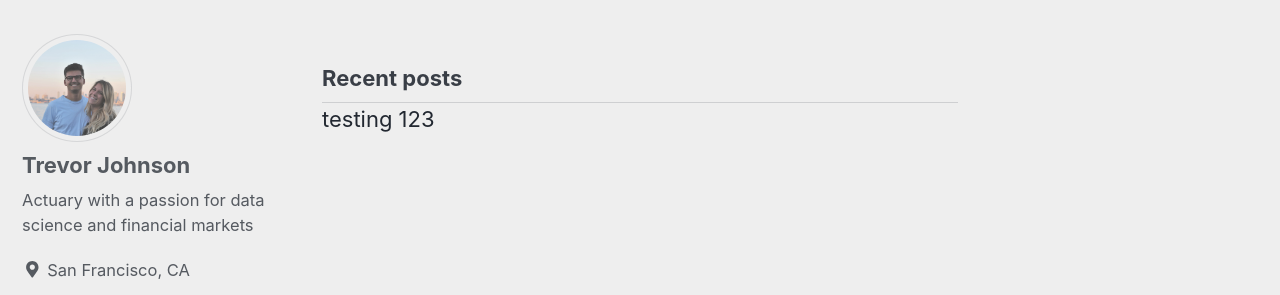
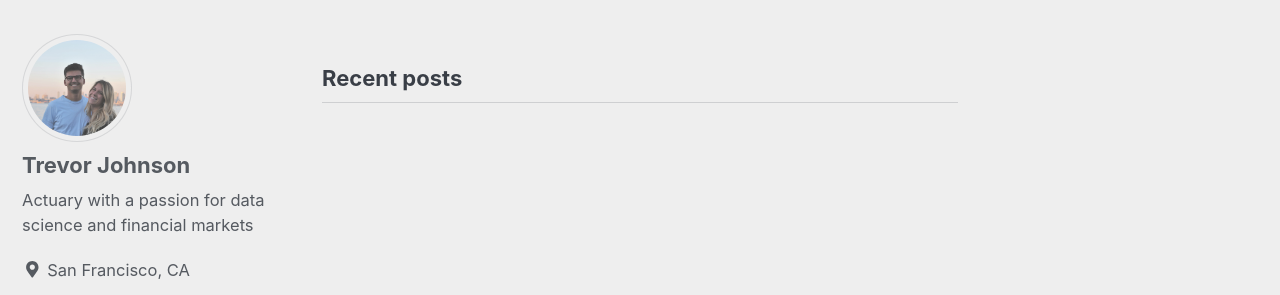
Before and after one commit to trevor-johnson/tpjohnson.github.io, a Jekyll site: the page built from index.html, in a window 1280 px wide and 900 px high, scrolled down 397 px. Shown: the part 154-449 px from the top of the window. Built offline with Jekyll 4.4.1, drawn with Linux system fonts in a browser that asks for light colours; cached includes are drawn as plain includes; nearby versions of some CDN libraries; the list of posts is cut into pages by our own code.

Commit message:
changes1

```diff
--- a/_data/navigation.yml
+++ b/_data/navigation.yml
@@ -3,7 +3,7 @@
   - title: "About"
     url: /about/
   - title: "Projects"
-    url: /myProjects/
+    url: /Projects/
   # - title: "About"
   #   url: https://mmistakes.github.io/minimal-mistakes/about/
   # - title: "Sample Posts"
--- a/_layouts/home.html
+++ b/_layouts/home.html
@@ -4,9 +4,7 @@
 
 {{ content }}
 
-<h3 class="archive__subtitle">{{ site.data.ui-text[site.locale].recent_posts | default: "About" }}</h3>
-
-testing 123
+<h3 class="archive__subtitle">{{ site.data.ui-text[site.locale].recent_posts | default: "Recent Posts" }}</h3>
 
 {% for post in paginator.posts %}
   {% include archive-single.html %}
```
Also changed, not shown: _pages/myProjects.md (+1 -1 lines).
